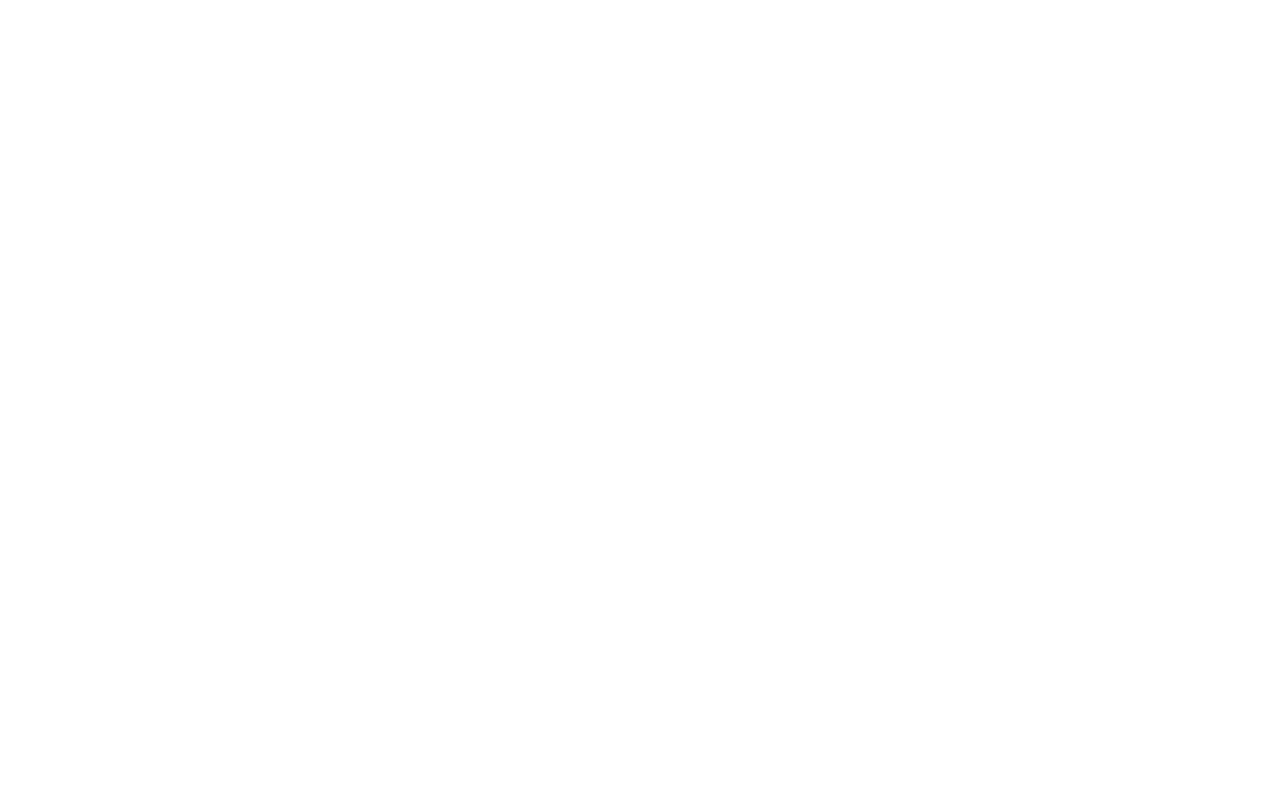
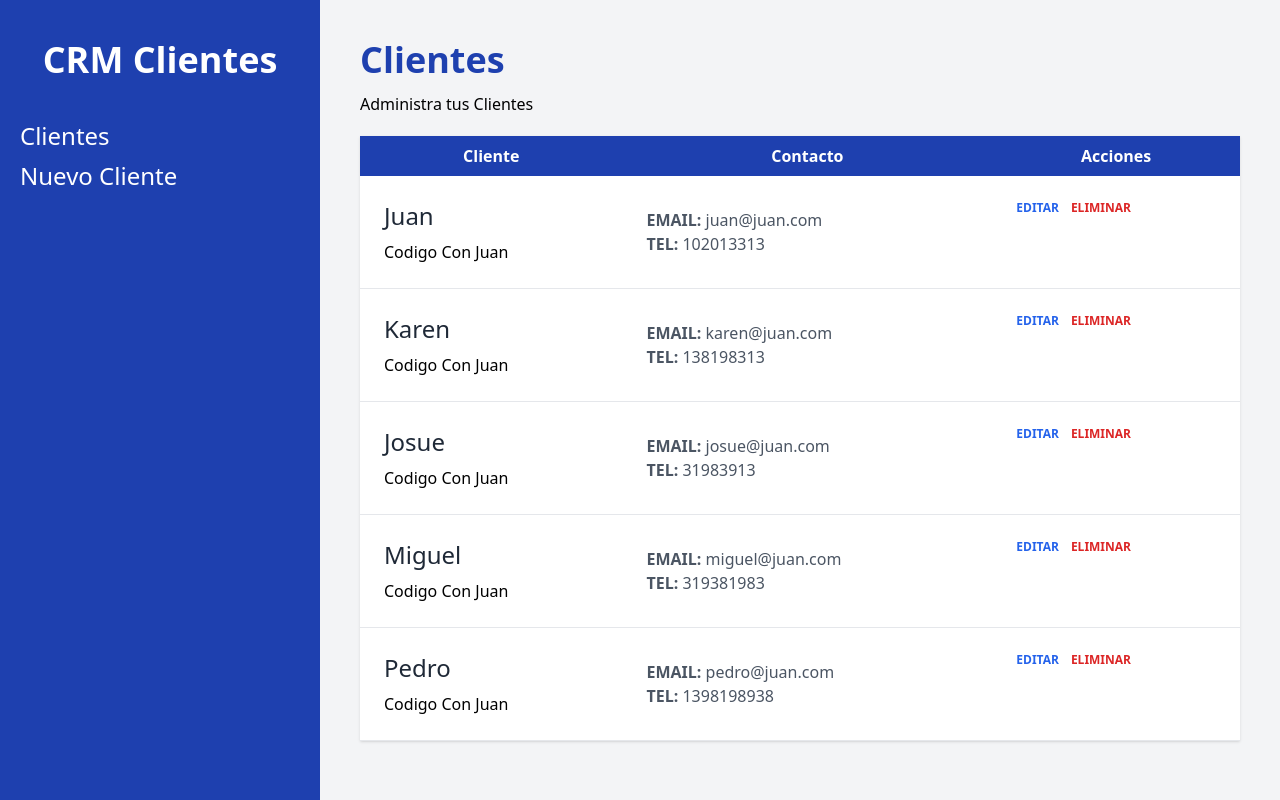
Before and after one commit to wzseba/crm-client, a React (Vite) app: page / in a window 1280 px wide. Before the commit this address had no page. Built offline with nearby package versions, Linux system fonts and the light colour scheme.

Commit message:
actualizaciones varaias

```diff
--- a/src/App.jsx
+++ /dev/null
@@ -1,27 +0,0 @@
-import { useState } from 'react'
-import { BrowserRouter, Routes, Route } from 'react-router-dom'
-
-import Layout from './layout/Layout'
-import Inicio from './paginas/Inicio'
-import NuevoCliente from './paginas/NuevoCliente'
-import EditarCliente from './paginas/EditarCliente'
-
-
-
-function App() {
-
-
-  return (
-    <BrowserRouter>
-      <Routes>
-        <Route path='/clientes' element={<Layout/>}>
-          <Route index element={<Inicio />}/>
-          <Route path='nuevo' element={<NuevoCliente/>}/>
-          <Route path='editar/:id' element={<EditarCliente/>}/>
-        </Route>
-      </Routes>
-    </BrowserRouter>
-  )
-}
-
-export default App
--- /dev/null
+++ b/src/components/Cliente.jsx
@@ -0,0 +1,35 @@
+
+
+const Cliente = ({cliente}) => {
+
+    const { nombre, empresa, email, telefono, id} = cliente
+
+  return (
+    <tr className="border-b">
+        <td className="p-6 space-y-2">
+            <p className="text-2xl text-gray-800">{nombre}</p>
+            <p>{empresa}</p>
+        </td>
+        <td className="p-6">
+            <p className="text-gray-600"> <span className="text-gray 800 uppercase font-bold">Email: </span>{email} </p>
+            <p className="text-gray-600"> <span className="text-gray 800 uppercase font-bold">Tel: </span>{telefono} </p>
+        </td>
+        <td className="p-6 flex gap-3">
+            <button
+                type="button"
+                className="text-blue-600 hover:text-blue-700 uppercase font-bold text-xs"
+            >
+                Editar
+            </button>
+            <button
+                type="button"
+                className="text-red-600 hover:text-red-700 uppercase font-bold text-xs"
+            >
+                Eliminar
+            </button>
+        </td>
+    </tr>
+  )
+}
+
+export default Cliente
--- a/src/layout/Layout.jsx
+++ b/src/layout/Layout.jsx
@@ -7,10 +7,10 @@
 
   return (
     <div className="md:flex md:min-h-screen" >
-        <div className="md:w-1/4 bg-blue-800 px-5 py-10">
+        <aside className="md:w-1/4 bg-blue-800 px-5 py-10">
           <h2 className="text-4xl font-black text-center text-white">CRM Clientes</h2>
             <nav className="mt-10">
-              <Link to="/clientes"
+              <Link to="/"
                 className={`${urlActual === '/clientes' ? 'text-blue-300' : 'text-white' } text-2xl block mt-2 hover:text-blue-300`}
               >
                 Clientes
@@ -22,7 +22,7 @@
                 Nuevo Cliente
               </Link>
             </nav>
-        </div>
+        </aside>
 
         <div className="md:w-3/4 p-10 bg-gray-100 md:h-screen overflow-scroll">
           <Outlet/>
--- a/src/main.jsx
+++ b/src/main.jsx
@@ -1,10 +1,35 @@
-import React from 'react'
+import React, { Children } from 'react'
 import ReactDOM from 'react-dom/client'
-import App from './App'
+import { createBrowserRouter, RouterProvider } from 'react-router-dom'
 import './index.css'
+import Layout from './layout/Layout'
+import NuevoCliente from './paginas/NuevoCliente'
+import Inicio, { loader as clienteLoader } from './paginas/Inicio'
+
+
+const router = createBrowserRouter([
+  {
+    path: '/',
+    element: <Layout />,
+    children: [
+      {
+        index: true,
+        element: <Inicio />,
+        loader: clienteLoader
+      },
+      {
+        path: '/clientes/nuevo',
+        element: <NuevoCliente />
+      }
+    ]
+  },
+  {
+
+  }
+])
 
 ReactDOM.createRoot(document.getElementById('root')).render(
   <React.StrictMode>
-    <App />
+    <RouterProvider router={router}/>
   </React.StrictMode>
 )
--- a/src/paginas/Inicio.jsx
+++ b/src/paginas/Inicio.jsx
@@ -1,8 +1,83 @@
-import React from 'react'
+import { useLoaderData } from "react-router-dom"
+import Cliente from "../components/Cliente";
 
-const Inicio = () => {
+export function loader(){
+  const clientes = [
+    {
+        id: 1,
+        nombre: 'Juan',
+        telefono: 102013313,
+        email: "juan@juan.com",
+        empresa: 'Codigo Con Juan'
+    },
+    {
+        id: 2,
+        nombre: 'Karen',
+        telefono: 138198313,
+        email: "karen@juan.com",
+        empresa: 'Codigo Con Juan'
+    },
+    {
+        id: 3,
+        nombre: 'Josue',
+        telefono: 31983913,
+        email: "josue@juan.com",
+        empresa: 'Codigo Con Juan'
+    },
+    {
+        id: 4,
+        nombre: 'Miguel',
+        telefono: 319381983,
+        email: "miguel@juan.com",
+        empresa: 'Codigo Con Juan'
+    },
+    {
+        id: 5,
+        nombre: 'Pedro',
+        telefono: 1398198938,
+        email: "pedro@juan.com",
+        empresa: 'Codigo Con Juan'
+    },
+];
+  return clientes
+}
+
+function Inicio() {
+
+  const clientes = useLoaderData();
+
   return (
-    <div>Inicio</div>
+    <>
+      <h1 className="font-black text-4xl text-blue-800">Clientes</h1>
+      <p className="mt-3">Administra tus Clientes</p>
+
+      {
+        clientes.length ? (
+          <table className="w-full bg-white shadow mt-5 table-auto">
+            <thead className="bg-blue-800 text-white">
+              <tr>
+                <th className="p-2">Cliente</th>
+                <th className="p-2">Contacto</th>
+                <th className="p-2">Acciones</th>
+              </tr>
+            </thead>
+            <tbody>
+              {
+                clientes.map( cliente => (
+                  <Cliente
+                    cliente={cliente}
+                    key={cliente.id}
+                  />
+                ))
+              }
+            </tbody>
+          </table>
+        ) : (
+          <p className="text-center mt-10">No hay Clientes aun</p>
+        )
+      }
+
+    </>
   )
 }
 
```
